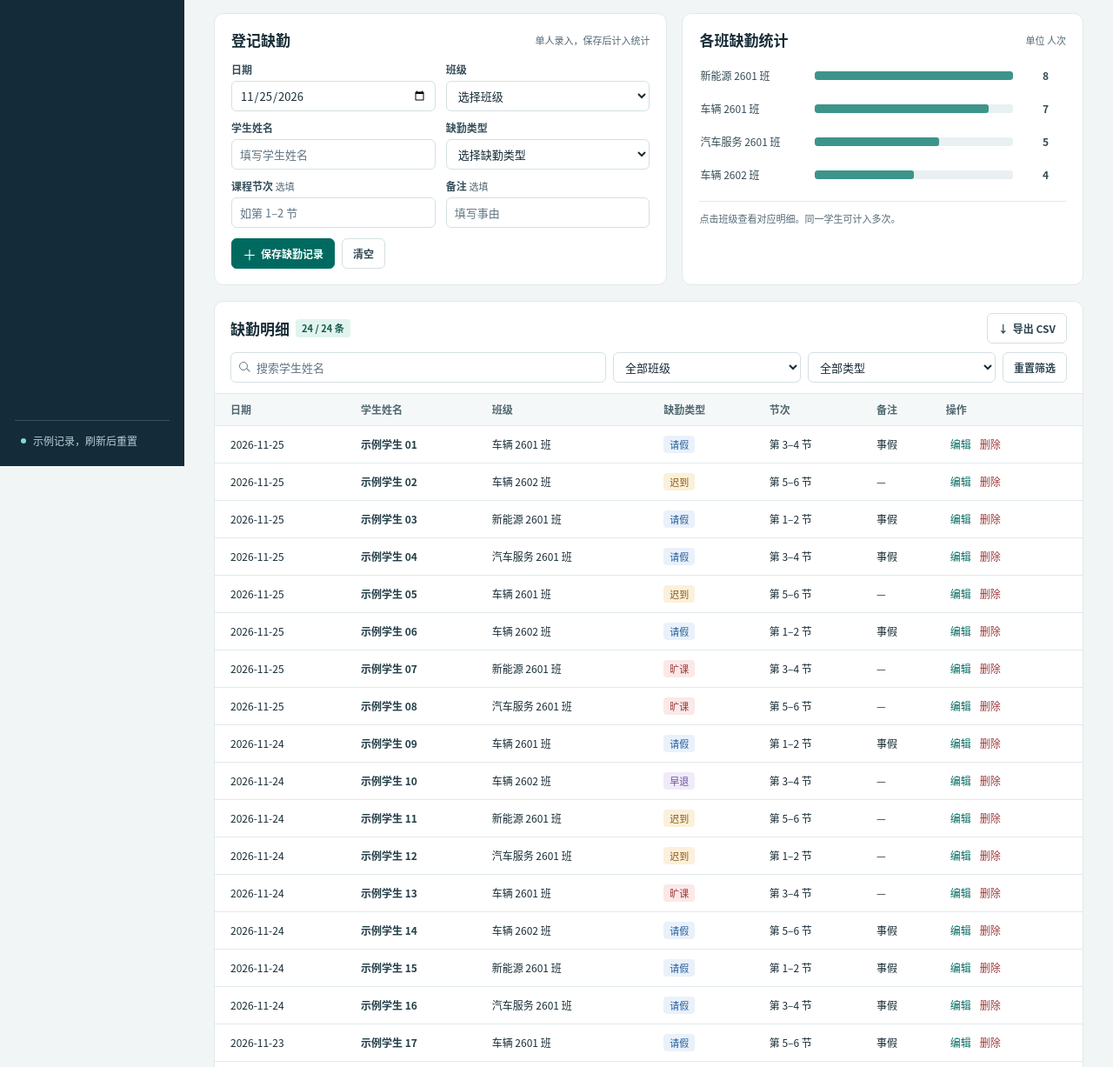
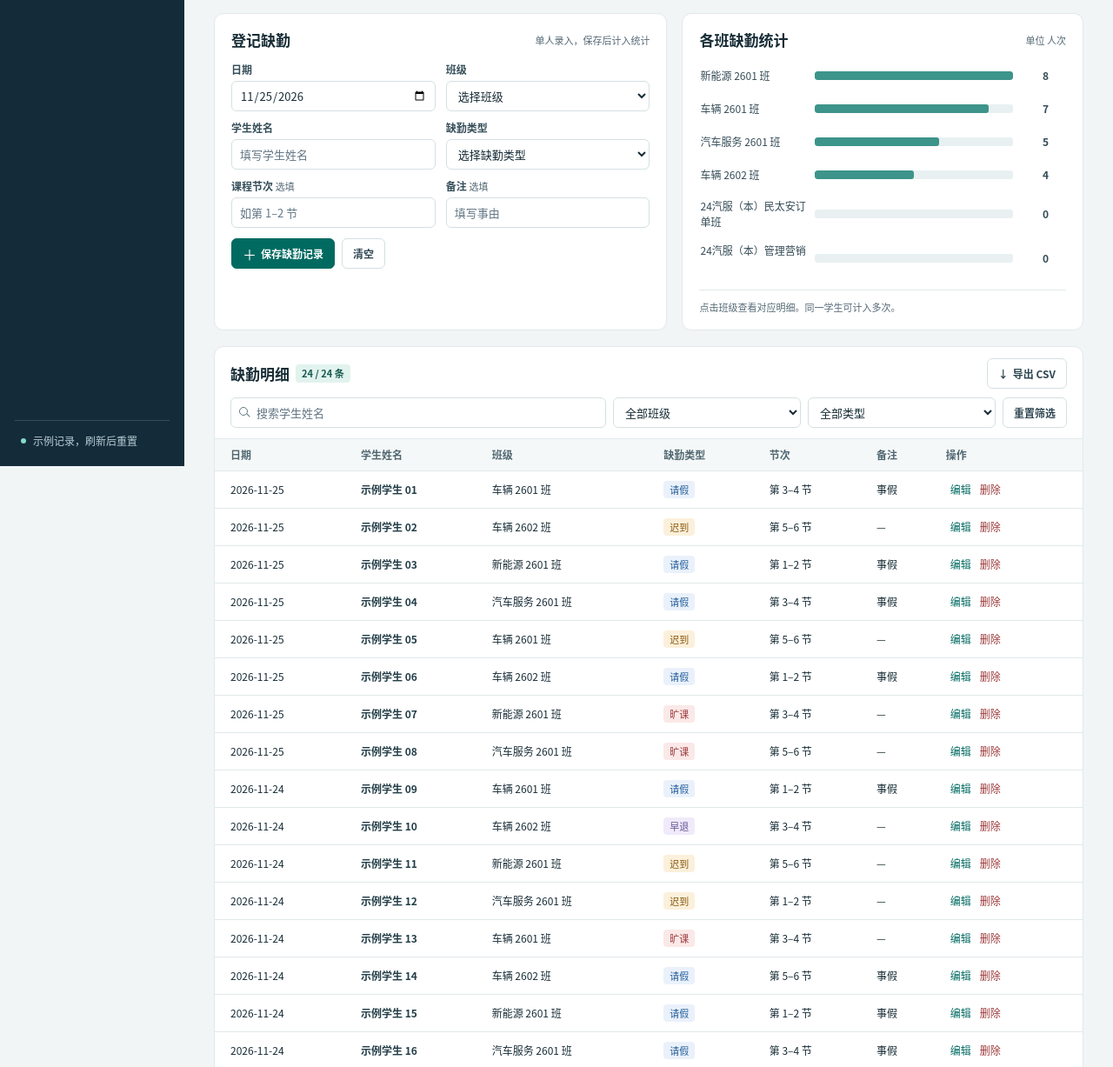
Before and after one commit to thy12345600/class-attendance, a website: page docs/index.html in a window 1280 px wide. Shown: the part 264-1491 px from the top of the page at 87% size. Drawn offline with Linux system fonts and the light colour scheme.

Commit message:
Add all 25 supplied class names to the Pages demo

```diff
--- a/docs/index.html
+++ b/docs/index.html
@@ -349,8 +349,36 @@
       return date.getFullYear() + "-" + month + "-" + day;
     }
 
+    const rosterClasses = [
+      "24汽服（本）民太安订单班",
+      "24汽服（本）管理营销班",
+      "24汽服（本）技术技能一班",
+      "24汽服（本）技术技能二班",
+      "24新能源（本）一班",
+      "24新能源（本）二班",
+      "24新能源（本）三班",
+      "24新能源（本）四班",
+      "24新能源（本）五班",
+      "24新能源（本）六班",
+      "25汽服（本）一班",
+      "25新能源（本）一班",
+      "25新能源（本）二班",
+      "25新能源（本）三班",
+      "25新能源（本）四班",
+      "25汽营（专）一班",
+      "25新能源（专）一班",
+      "26汽服（本）一班",
+      "26新能源（本）一班",
+      "26新能源（本）二班",
+      "26新能源（本）三班",
+      "26新能源（本）四班",
+      "26新能源（专）一班",
+      "26汽营（专）一班",
+      "26汽制（专）一班"
+    ];
+
     function sampleData() {
-      const classes = ["车辆 2601 班", "车辆 2602 班", "新能源 2601 班", "汽车服务 2601 班"];
+      const sampleClasses = ["车辆 2601 班", "车辆 2602 班", "新能源 2601 班", "汽车服务 2601 班"];
       const samplesByClass = [
         ["请假", "迟到", "请假", "旷课", "请假", "迟到", "请假"],
         ["迟到", "请假", "早退", "请假"],
@@ -366,7 +394,7 @@
           records.push({
             id: "sample-" + index,
             date: calendarDate(Math.floor(row / 2)),
-            class: classes[classIndex],
+            class: sampleClasses[classIndex],
             name: "示例学生 " + String(index).padStart(2, "0"),
             type,
             lesson: ["第 1–2 节", "第 3–4 节", "第 5–6 节"][index % 3],
@@ -375,7 +403,7 @@
           });
         });
       }
-      return { classes, records };
+      return { classes: [...new Set([...sampleClasses, ...rosterClasses])], records };
     }
 
     function setNotice(target, message, isError = false) {
```
Also changed, not shown: README.md.
